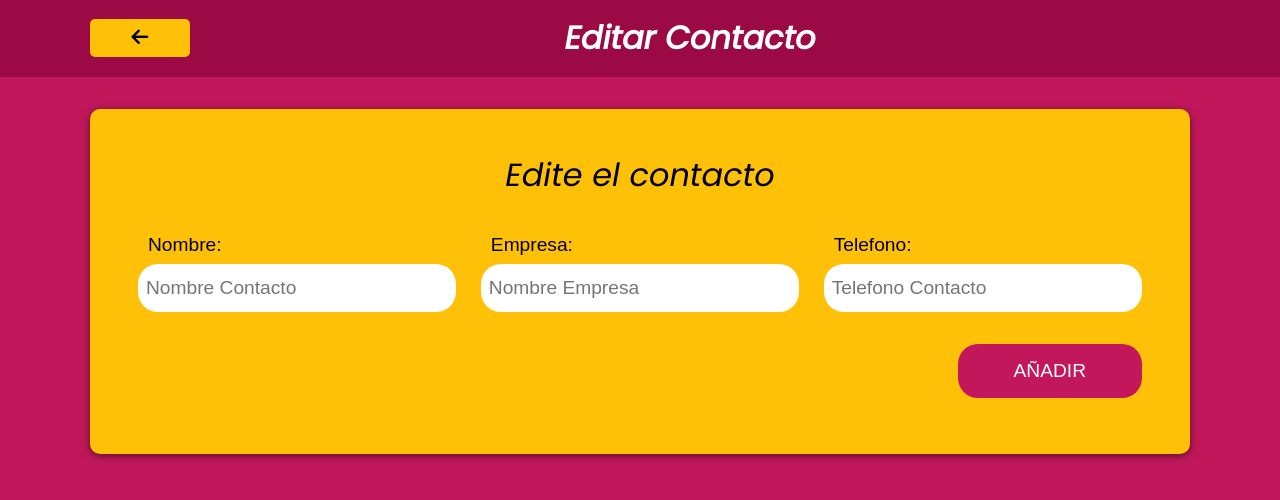
After one commit to lanavarrogs/agenda, a PHP site: page /editar.php in a window 1280 px wide. The commit adds this page. Shown: the top 500 px of the page. Run offline with PHP 8.4, Linux system fonts and the light colour scheme; some libraries are stand-ins or nearby versions.

Commit message:
Se comenzo a validar el formulario y se agrego el apartado de editar un contacto

```diff
--- a/css/styles.css
+++ b/css/styles.css
@@ -50,6 +50,11 @@ html {
   .contenedor-barra{
       background-color: var(--color-primario-oscuro);
   }
+  .barra{
+      display: grid;
+      grid-template-columns: 100px 1fr;
+      align-items: center;
+  }
   /**Botones**/
   .btn{
     font-size: 2rem;
@@ -60,6 +65,37 @@ html {
   }
   .btn-borrar{
     color: var(--color-primario);
+  }
+  .btn-volver{
+      background-color: var(--color-secundario);
+      border-radius: 5px;
+      color: #000000;
+      text-align: center;
+      font-size: 1.2rem;
+      font-weight: 700;
+      padding: .5rem;
+      text-decoration: none;
+  }
+  /**Notificaciones**/
+  .notificacion{
+      position: fixed;
+      top: 1rem;
+      right: 1rem;
+      padding: 1rem 3rem;
+      opacity: 0;
+      transition: opacity .3s ease-in-out;
+  }
+  .visible{
+      opacity: 1;
+  }
+  /**Colores de la notificacion **/
+  .correcto{
+    background-color: rgb(179, 241, 117);
+    color: green;
+  }
+  .error{
+    background-color: rgb(238, 148, 166);
+    color: rgb(163, 0, 33);
   }
   /** Formulario **/
   form{
@@ -182,3 +218,4 @@ html {
     background-color: transparent;
     border: none;
   }
+  /**Internas**/
--- /dev/null
+++ b/editar.php
@@ -0,0 +1,17 @@
+<?php include 'includes/layout/header.php'?>
+
+    <div class="contenedor-barra">
+        <div class="contenedor barra">
+            <a href="index.php" class="btn-volver"><i class="fas fa-arrow-left"></i></a>
+            <h1>Editar Contacto</h1>
+        </div>
+    </div>
+
+    <div class="bg-amarillo contenedor sombra">
+        <form id="contacto" action="#">
+            <legend>Edite el contacto</legend>
+            <?php include 'includes/layout/formulario.php' ?>
+        </form><!--Formulario-->
+    </div><!--Contedor-->
+
+<?php include 'includes/layout/footer.php'?>
--- /dev/null
+++ b/includes/layout/formulario.php
@@ -0,0 +1,17 @@
+<div class="campos">
+    <div class="campo">
+        <label for="nombre">Nombre:</label>
+        <input type="text" placeholder="Nombre Contacto" id="nombre">
+    </div>
+    <div class="campo">
+        <label for="empresa">Empresa:</label>
+        <input type="text" placeholder="Nombre Empresa" id="empresa">
+    </div>
+    <div class="campo">
+        <label for="telefono">Telefono:</label>
+        <input type="tel" placeholder="Telefono Contacto" id="telefono">
+    </div>
+</div><!--Campos-->
+<div class="campo enviar">
+    <input type="submit" value="Añadir">
+</div>
--- a/js/app.js
+++ b/js/app.js
@@ -0,0 +1,45 @@
+const formularioContactos = document.querySelector('#contacto');
+console.log(formularioContactos);
+
+//Obtener los eventos
+function eventListeners(){
+    //Cuando el Formulario de crear o editar se ejecuta
+    formularioContactos.addEventListener('submit',leerFormulario);
+}
+eventListeners();
+
+function leerFormulario(e){
+    e.preventDefault();
+    //Leer los datos de los inputs
+    const nombre = document.querySelector('#nombre').value,
+          empresa = document.querySelector('#nombre').value,
+          telefono = document.querySelector('#nombre').value;
+
+    if(nombre === "" || empresa === "" || telefono === ""){
+        //Dos parametros texto y clase
+       mostrarNotificacion('Todos los campos son obligatorios','error');
+    }else{
+
+    }
+}
+
+//Notificacion en pantalla
+function mostrarNotificacion(mensaje,clase){
+    const notificacion = document.createElement('div');
+    notificacion.classList.add(clase,'notificacion','sombra');
+    notificacion.textContent = mensaje;
+
+    //Formulario
+    formularioContactos.insertBefore(notificacion,document.querySelector('form legend'));
+
+    //Ocultar y mostrar la notificacion
+    setTimeout(()=>{
+        notificacion.classList.add('visible');
+        setTimeout(()=>{
+            notificacion.classList.remove('visible');
+            setTimeout(()=>{
+                notificacion.remove();
+            },500)
+        },2000);
+    },100);
+}
```
Also changed, not shown: index.php (+8 -25 lines).
